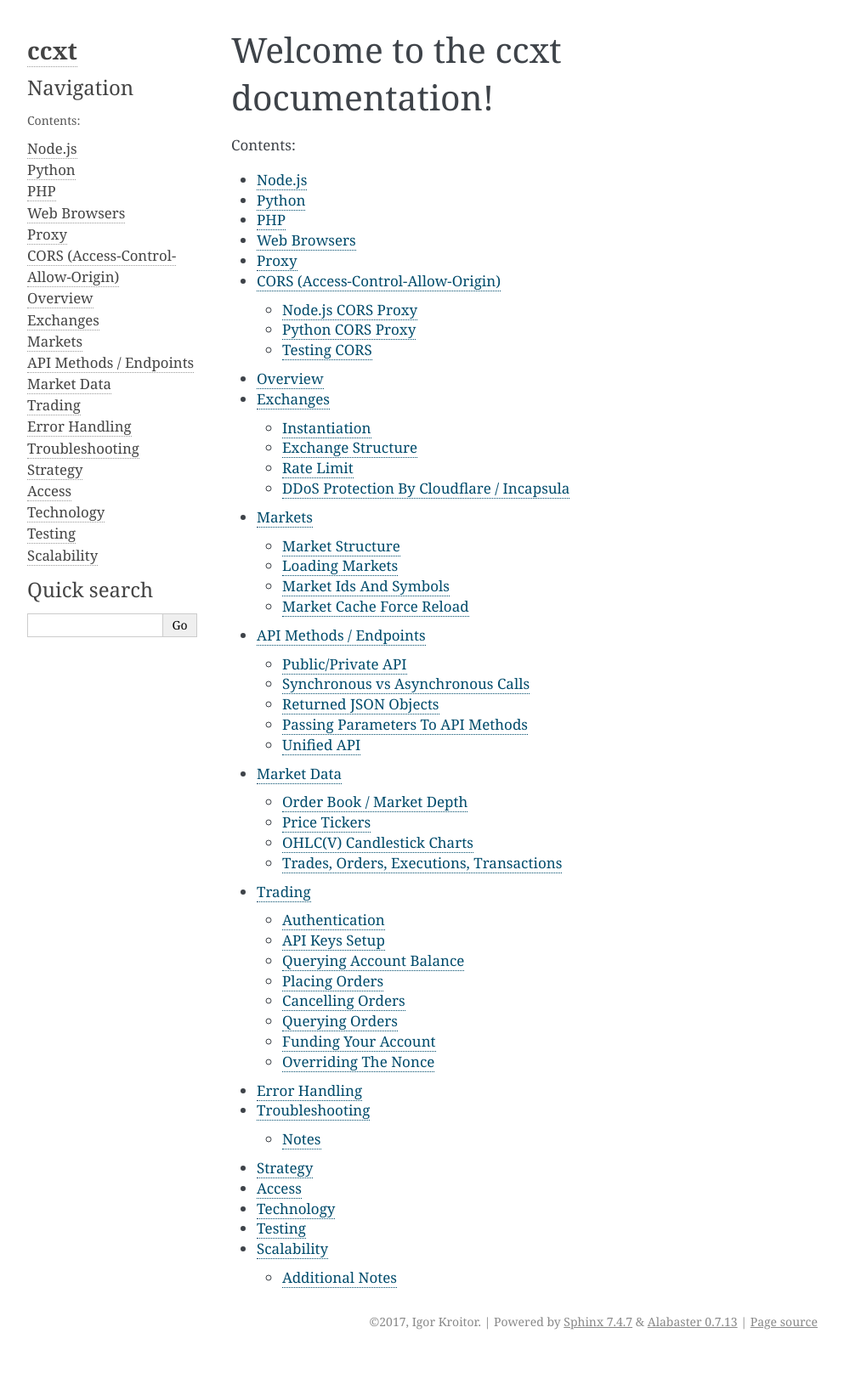
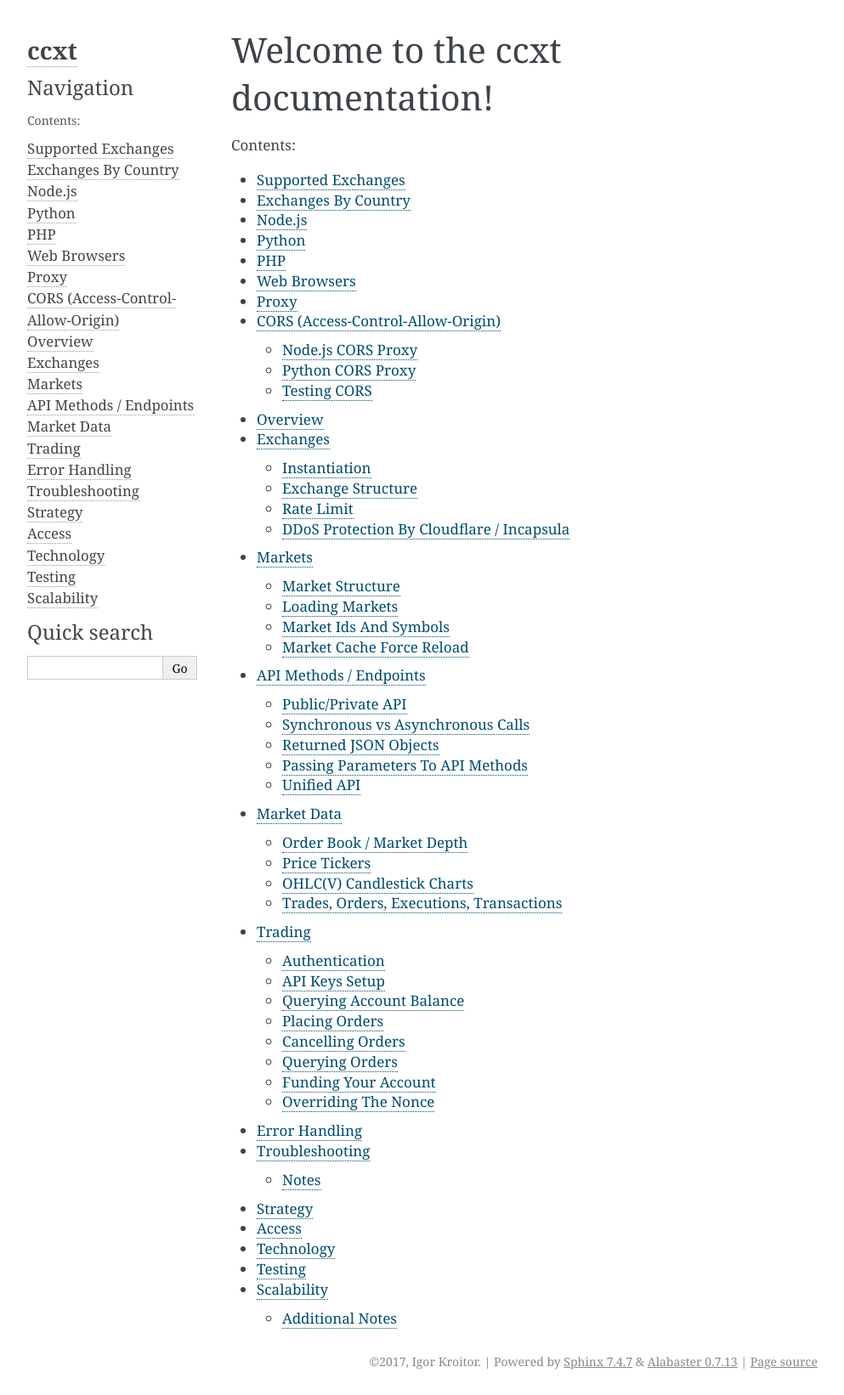
Before and after one commit to genarocoronel/Python-cryptocurrency-ccxt, a Sphinx documentation site: the page built from doc/index.rst, in a window 1280 px wide. Shown: the whole page at 85% size, without its empty margins (148-1141 px from the left). Built offline with Sphinx 7.4.7, drawn with Linux system fonts in a browser that asks for light colours; before the commit the page ends 1595 px from its top, so only the background shows below that.

Commit message:
added titles to rst

```diff
--- a/doc/exchanges-by-country.rst
+++ b/doc/exchanges-by-country.rst
@@ -1,3 +1,6 @@
+Exchanges By Country
+====================
+
 The ccxt library currently supports the following cryptocurrency exchange markets and trading APIs:
 
 +--------------------------+-------------------+-----------------+-----------------------------------------------------------+-------+--------------------------------------------------------------------------------------------------+
--- a/doc/exchanges.rst
+++ b/doc/exchanges.rst
@@ -1,3 +1,6 @@
+Supported Exchanges
+===================
+
 The ccxt library currently supports the following 75 cryptocurrency exchange markets and trading APIs:
 
 +-------------------+-----------------+-----------------------------------------------------------+-------+--------------------------------------------------------------------------------------------------+--------------------------------------------+
```
